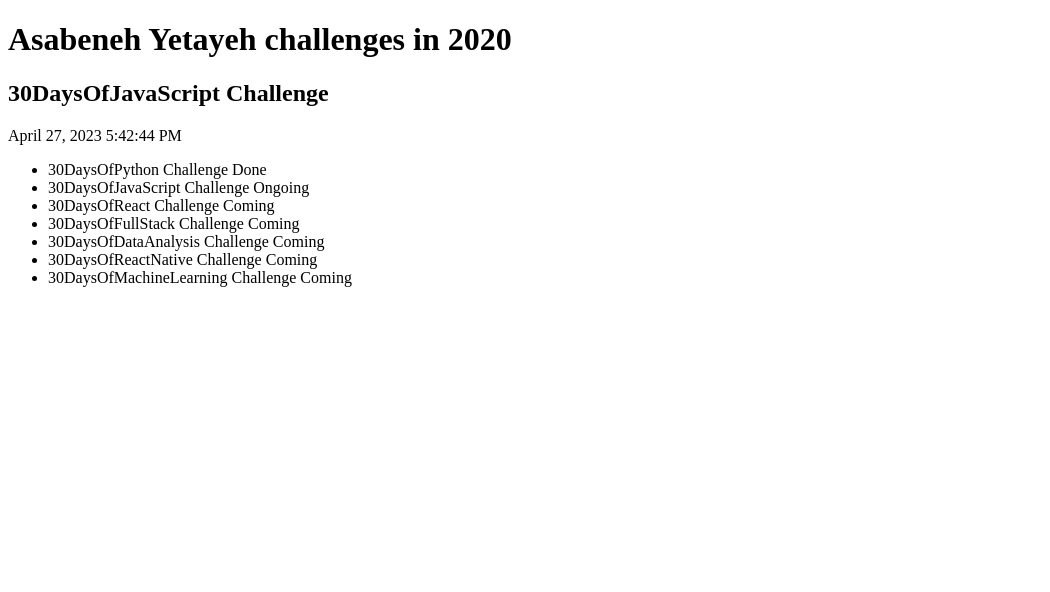
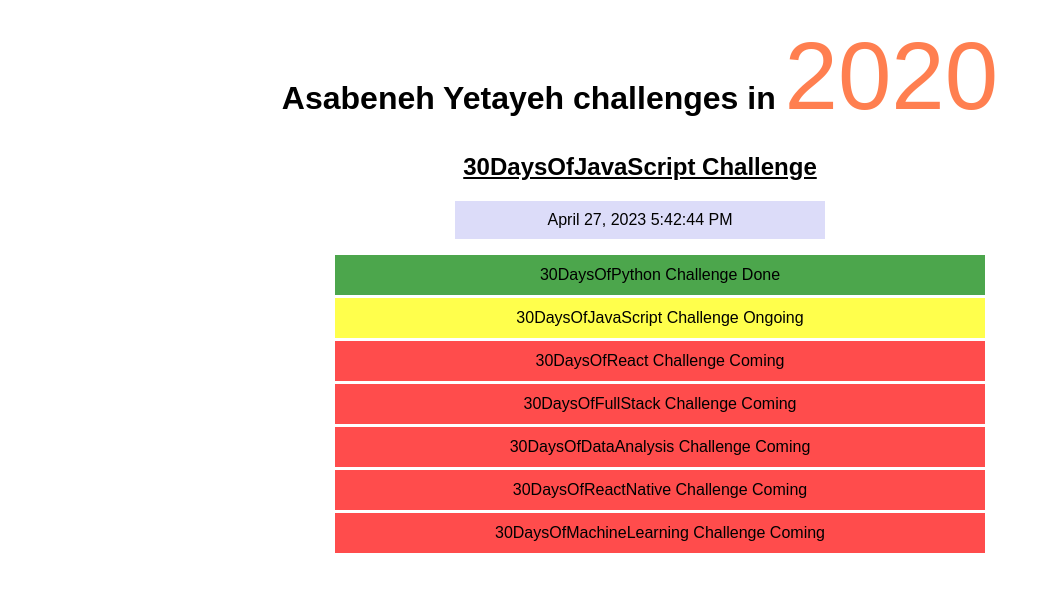
Before and after one commit to aguadefuente/30DaysOfJavaScriptAsabenehYetayeh_finished, a website: page day21_DOM/index2.html in a window 1280 px wide. Shown: the whole page, without its empty margins (0-1050 px from the left). Drawn offline with Linux system fonts and the light colour scheme.

Commit message:
finish 1 dom challenge

```diff
--- a/day21_DOM/index2.html
+++ b/day21_DOM/index2.html
@@ -8,7 +8,7 @@
 </head>
 <body>
     <div class="wrapper">
-        <h1>Asabeneh Yetayeh challenges in 2020</h1>
+        <h1>Asabeneh Yetayeh challenges in <span>2020</span></h1>
         <h2>30DaysOfJavaScript Challenge</h2>
         <ul>
             <li>30DaysOfPython Challenge Done</li>
--- a/day21_DOM/main2.js
+++ b/day21_DOM/main2.js
@@ -9,19 +9,41 @@
 console.log("hola");
 
 document.addEventListener("DOMContentLoaded", function (event) {
-  //agarro elementos que tengo en el index2.html
+  //PASO UNO
+  //agarro elementos para tenerlos mas definidos
   const body = document.querySelector("body");
   const theWrapper = document.querySelector(".wrapper");
   const title = document.querySelector("h1");
   const subtitle = document.querySelector("h2");
   const ul = document.querySelector("ul");
-  const item = document.querySelectorAll("li");
+  const items = document.querySelectorAll("li");
 
+  //PASO DOS - HACER QUE 2020 CAMBIE DE COLOR CADA SEGUNDO
+  //agarramos el <span> que está dentro de h1 para estilizarlo
+  const veinteveinte = document.querySelector("h1 span");
+  console.log(veinteveinte.innerHTML);
+  //veinteveinte.style.color = "red";
+
+  //hacemos que cambie de color cada un segundo
+  ////de este modo hacemos que cambie a dos colores - VER QUE CON EL BACKGROUND DE LA FECHA USÉ OTRO MODO
+  const theColors = ["Coral", "DarkSlateBlue"];
+  let i = 0;
+  function changeColor() {
+    veinteveinte.style.color = theColors[i];
+    i++; //i suma 1 cada vez que es llamado por setInterval
+
+    if (i > theColors.length - 1) {
+      i = 0;
+    } //cuando i llegó al último elemento del array vuelve a cero y cada vez que es llamado por setInterval sumará 1
+  }
+  setInterval(changeColor, 1000);
+
+  //PASO TRES - DATE CAMBIA DE LOS SEGUNDOS Y EL BACKGROUND COLOR CADA SEGUNDO
   //creo un paragrap tag para ubicar allí la fecha
   const dateparagraph = document.createElement("p");
-  // body.appendChild(dateparagraph);
-  theWrapper.insertBefore(dateparagraph, ul);
+  theWrapper.insertBefore(dateparagraph, ul); //ubico el elemento creado antes de ul. Hay que agarrar al padre de ambos
 
+  //vamos a crear al objeto Date() y formatearlo como nos gustaría que aparezca - mes dia, año hh:mm:ss (los segundos van cambiando)
   const months = [
     "January",
     "February",
@@ -35,19 +57,65 @@ document.addEventListener("DOMContentLoaded", function (event) {
     "October",
     "November",
     "December",
-  ];
-  everySecond(); //la llamamos antes de setInterval() para que se cargue primero
-  setInterval(everySecond, 1000);
+  ]; //creamos este array para que poder darle formato a la fecha como me gustaría que aparezca
+
+  //vamos a crear la fución para que los segundos cambien a tiempo real
+  everySecond(); //llamamos a la función antes de setInterval() para que se cargue primero
+  setInterval(everySecond, 1000); //callback que se ejecuta cada 1000 milisegundos = un segundo
   function everySecond() {
+    //creamos el objeto Date()
     const today = new Date();
+    //le damos formato a la fecha con distindos Date-Get-Methods
+    let month = months[today.getMonth()]; //.getMonth() me da los meses del 0 al 11 - por lo que determinaría nuestro index 0-11 y nos return el mes con nombre ej: Febrero, Marzo...
+    let day = today.getDate(); //returns the day of a date as a number (1-31)
+    let year = today.getFullYear(); //returns the year of a date as a four digit number
+    let hour = today.toLocaleTimeString(); //returns the time portion as a string, using locale conventions hh/mm/ss Nota>podríamos definir de que lugar queremos la convención ej ("en-US") nos agrega PM o AM, ("en-UK"), ("ko-KR") corea "오후 12:00:00"...
 
-    let month = months[today.getMonth()];
-    let day = today.getDate();
-    let year = today.getFullYear();
-    let hour = today.toLocaleTimeString();
+    dateparagraph.innerHTML = `${month} ${day}, ${year} ${hour}`; //definimos el innerhtml de dateparagraph
 
-    dateparagraph.innerHTML = `${month} ${day}, ${year} ${hour}`;
+    //para cambiar el color cada segundo - usamos randoms de rgb-color
+    let random1 = Math.floor(Math.random() * 255) + 1; //1-255
+    let random2 = Math.floor(Math.random() * 255) + 1;
+    let random3 = Math.floor(Math.random() * 255) + 1;
+    color = `rgb(${random1},${random2},${random3}, 30%)`; //con 40% de opacidad
+    dateparagraph.style.backgroundColor = color;
   }
 
-  //THE END
+  //PASO CUATRO -
+  //cada Challenge tiene un background distinto según /completed,ongoing,coming
+  items.forEach((item) => {
+    item.style.listStyle = "none";
+    item.style.margin = "3px auto";
+    item.style.width = "650px";
+    item.style.height = "40px";
+
+    item.style.display = "flex";
+    item.style.justifyContent = "center";
+    item.style.alignItems = "center";
+
+    if (item.textContent.includes("Done")) {
+      item.style.backgroundColor = "rgb(0 128 0 / 70%)"; //green
+    }
+    if (item.textContent.includes("Ongoing")) {
+      item.style.backgroundColor = "rgb(255 255 0 / 70%)"; //yellow
+    }
+    if (item.textContent.includes("Coming")) {
+      item.style.backgroundColor = "rgb(255 0 0 / 70%)"; //red
+    }
+  });
+
+  //fin del Tutorial
+
+  //Ahora le voy a dar formato al body y demás elementos para que se vea mejor
+  body.style.textAlign = "center";
+  body.style.fontFamily = "sans-serif";
+
+  veinteveinte.style.fontSize = "6rem";
+  veinteveinte.style.fontWeight = "lighter";
+
+  subtitle.style.textDecoration = "underline";
+
+  dateparagraph.style.width = "350px";
+  dateparagraph.style.padding = "10px";
+  dateparagraph.style.margin = "0 auto";
 });
```
